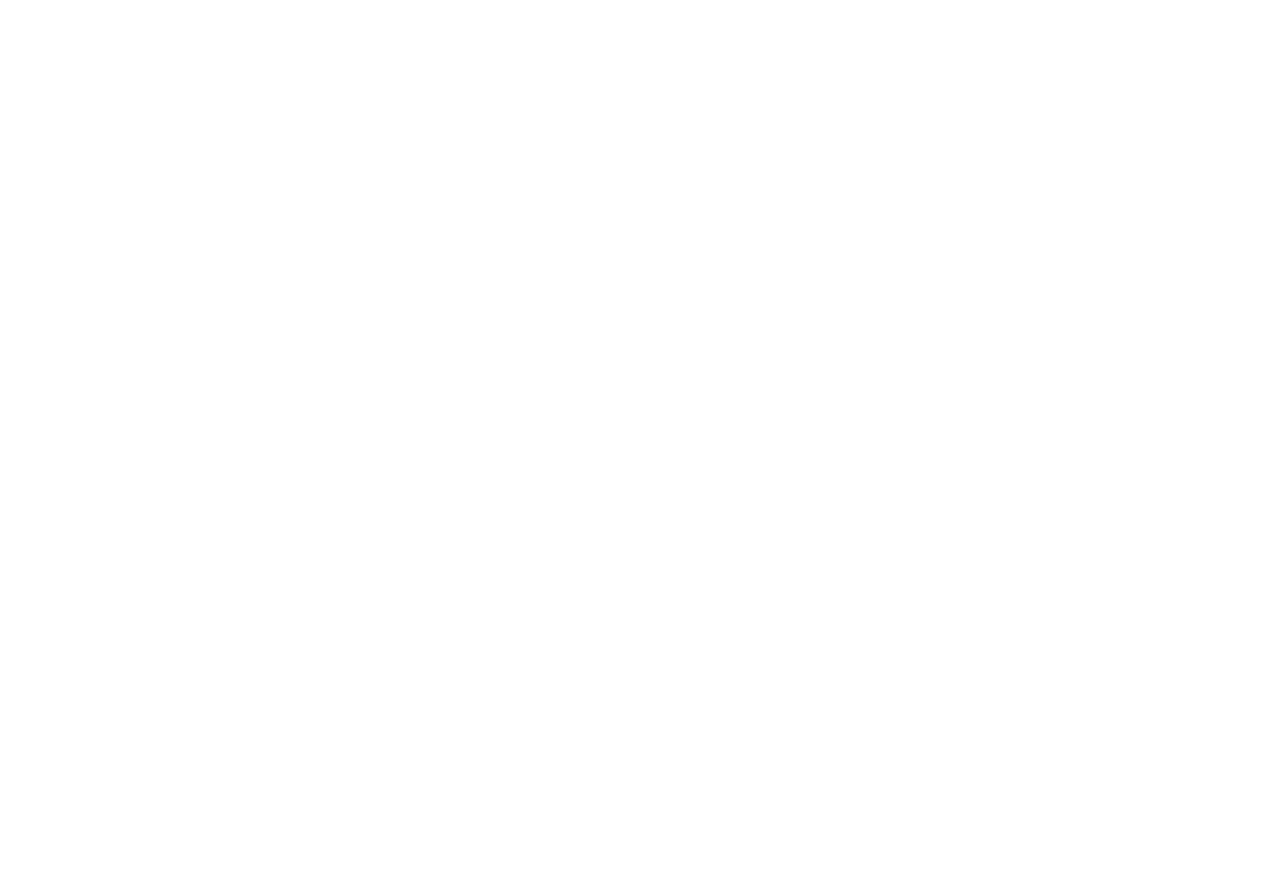
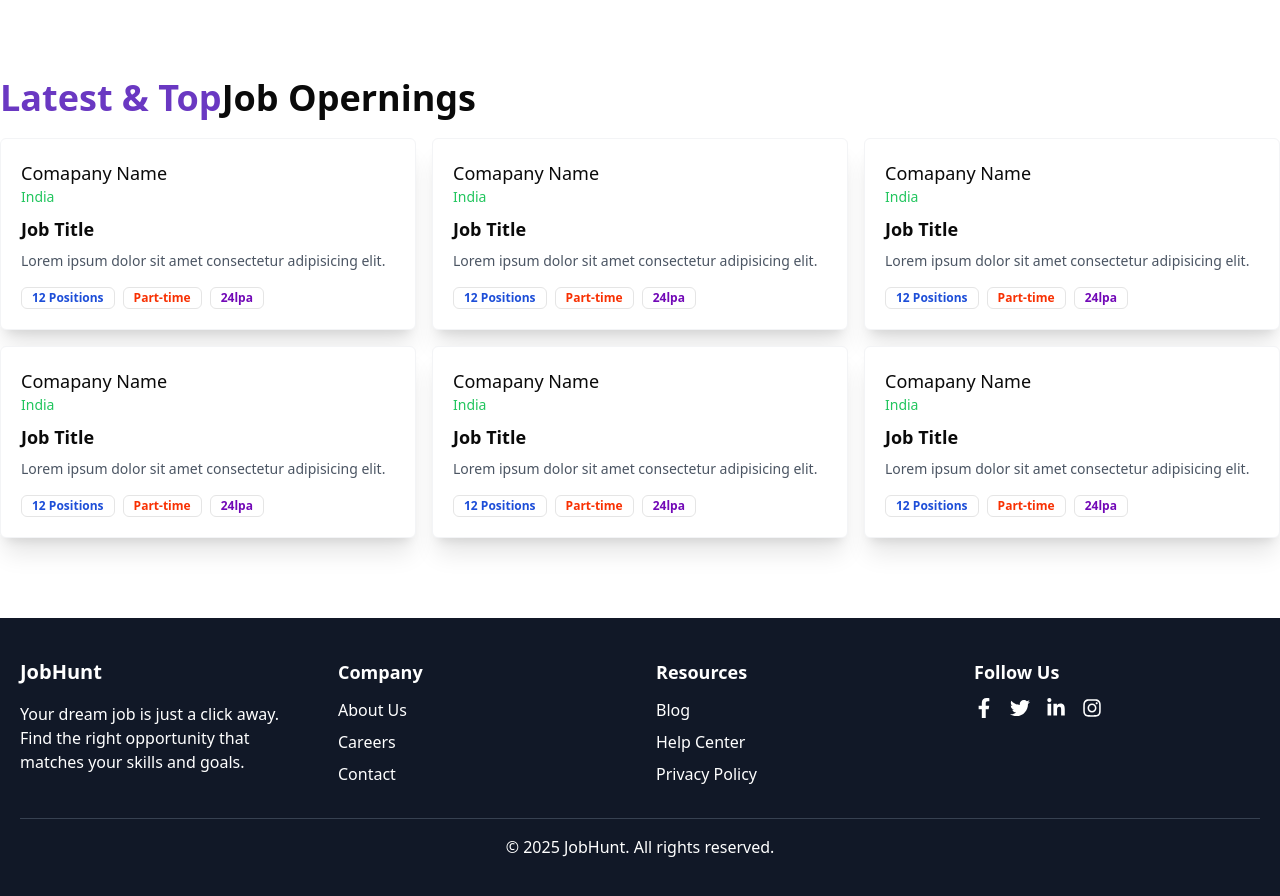
Before and after one commit to AdityaSonawane5/web_Development, a React (Vite) app in the folder Job_Portal/Frontend/: page / in a window 1280 px wide. Shown: the part 480-1376 px from the top of the page. Before the commit the page ends 800 px from the top, so only its background shows below. Built offline with nearby package versions, Linux system fonts and the light colour scheme.

Commit message:
Add footer component, job filtering, and latest job cards; update styles and dependencies

```diff
--- a/Job_Portal/Frontend/package.json
+++ b/Job_Portal/Frontend/package.json
@@ -24,6 +24,7 @@
     "next-themes": "^0.4.4",
     "react": "^19.0.0",
     "react-dom": "^19.0.0",
+    "react-icons": "^5.5.0",
     "react-redux": "^9.2.0",
     "react-router-dom": "^7.1.5",
     "sonner": "^2.0.0",
--- a/Job_Portal/Frontend/src/App.jsx
+++ b/Job_Portal/Frontend/src/App.jsx
@@ -2,6 +2,7 @@
 import Home from './components/Home.jsx';
 import Signup from './components/auth/Signup.jsx';
 import Login from './components/auth/Login';
+import Jobs from './components/Jobs.jsx';
 
 const appRouter = createBrowserRouter([
   {
@@ -16,6 +17,10 @@
     path: '/signup',
     element: <Signup />,
   },
+  {
+    path:'/jobs',
+    element:<Jobs/>
+  }
 ]);
 
 function App() {
--- /dev/null
+++ b/Job_Portal/Frontend/src/components/FilterCard.jsx
@@ -0,0 +1,46 @@
+import React from 'react'
+import { RadioGroup, RadioGroupItem } from './ui/radio-group'
+
+const filterData = [
+    {
+        filterType: "Location",
+        array: ["delhi", "mumbai", "banglore", "pune", "hyderabad"]
+    },
+    {
+        filterType: "Industry",
+        array: ["Frontend Developer", "Backend Developer", "Fullstack Developer"]
+    },
+    {
+        filterType: "Salary",
+        array: ["0-40k", "42-1lack", "1lack-5lack"]
+    }
+]
+const FilterCard = () => {
+    return (
+        <div>
+            <h1>Filter Jobs</h1>
+            <hr className='mt-3' />
+            <RadioGroup>
+                {
+                    filterData.map((data, index) => (
+                        <div>
+                            <h1>{data.filterType}</h1>
+                            {
+                                data.array.map((item,index)=>{
+                                    return(
+                                        <div>
+                                            <RadioGroupItem value={item} />
+                                            <label>{item}</label>
+                                        </div>
+                                    )}
+                                )
+                            }
+                        </div>
+                    ))
+                }
+            </RadioGroup>
+        </div>
+    )
+}
+
+export default FilterCard
--- /dev/null
+++ b/Job_Portal/Frontend/src/components/Footer.jsx
@@ -0,0 +1,48 @@
+import React from "react";
+import { FaFacebookF, FaTwitter, FaLinkedinIn, FaInstagram } from "react-icons/fa";
+
+const Footer = () => {
+  return (
+    <footer className="bg-gray-900 text-white py-10 px-5">
+      <div className="max-w-7xl mx-auto grid grid-cols-1 md:grid-cols-4 gap-8">
+        <div>
+          <h2 className="text-xl font-semibold mb-4">JobHunt</h2>
+          <p>Your dream job is just a click away. Find the right opportunity that matches your skills and goals.</p>
+        </div>
+
+        <div>
+          <h3 className="text-lg font-semibold mb-3">Company</h3>
+          <ul className="space-y-2">
+            <li><a href="/about" className="hover:text-gray-400">About Us</a></li>
+            <li><a href="/careers" className="hover:text-gray-400">Careers</a></li>
+            <li><a href="/contact" className="hover:text-gray-400">Contact</a></li>
+          </ul>
+        </div>
+
+        <div>
+          <h3 className="text-lg font-semibold mb-3">Resources</h3>
+          <ul className="space-y-2">
+            <li><a href="/blog" className="hover:text-gray-400">Blog</a></li>
+            <li><a href="/help" className="hover:text-gray-400">Help Center</a></li>
+            <li><a href="/privacy" className="hover:text-gray-400">Privacy Policy</a></li>
+          </ul>
+        </div>
+
+        <div>
+          <h3 className="text-lg font-semibold mb-3">Follow Us</h3>
+          <div className="flex space-x-4">
+            <a href="#" className="hover:text-gray-400"><FaFacebookF size={20} /></a>
+            <a href="#" className="hover:text-gray-400"><FaTwitter size={20} /></a>
+            <a href="#" className="hover:text-gray-400"><FaLinkedinIn size={20} /></a>
+            <a href="#" className="hover:text-gray-400"><FaInstagram size={20} /></a>
+          </div>
+        </div>
+      </div>
+      <div className="text-center mt-8 border-t border-gray-700 pt-4">
+        <p>&copy; {new Date().getFullYear()} JobHunt. All rights reserved.</p>
+      </div>
+    </footer>
+  );
+};
+
+export default Footer;
--- a/Job_Portal/Frontend/src/components/Home.jsx
+++ b/Job_Portal/Frontend/src/components/Home.jsx
@@ -3,6 +3,7 @@
 import HeroSection from './HeroSection'
 import CategoryCarousel from './CategoryCarousel'
 import LatestJobs from './LatestJobs'
+import Footer from './Footer'
 
 const Home = () => {
   return (
@@ -11,7 +12,7 @@
       <HeroSection/>
       <CategoryCarousel/>
       <LatestJobs/>
-      {/* <Footer/>  */}
+      <Footer/>
     </div>
   )
 }
--- /dev/null
+++ b/Job_Portal/Frontend/src/components/Job.jsx
@@ -0,0 +1,47 @@
+import React from 'react'
+import { Button } from './ui/button'
+import {Bookmark } from 'lucide-react'
+import { Avatar, AvatarImage } from '@radix-ui/react-avatar'
+import { Badge } from './ui/badge'
+
+const Job = () => {
+    return (
+        <div className='p-5 rpunded-md shadow-xl bg-white border border-gray-200'>
+            <div className='flex items-center justify-between'>
+                <p className='text-sm text-gray-500'>2 days ago</p>
+                <Button variant="outline" classname="rounded-full" size="icon"><Bookmark /></Button>
+            </div>
+
+
+            <div className='flex items-center gap-2 my-2'>
+                <Button classname="p-6 " variant="outline" size="icon">
+                    <Avatar>
+                        <AvatarImage src='https://encrypted-tbn0.gstatic.com/images?q=tbn:ANd9GcSa2MIKJFzxdfzDrXwbElUQZnWVxbNiGKAq2g&s' />
+                    </Avatar>
+                </Button>
+                <div>
+                    <h1 className='font-medium text-lg'>Company Name</h1>
+                    <p className='text-sm text-gray-500'>India</p>
+                </div>
+            </div>
+
+            <div>
+                <h1 className='font-bold text-lg my-2'>Title0</h1>
+                <p className='text-sm text-gray-600'>Lorem ipsum dolor sit amet consectetur adipisicing elit. Asperiores architecto dolorum quasi, suscipit voluptate. Nesciunt sapiente eligendi repudiandae molestias sed.</p>
+            </div>
+            <div>
+                <div className='flex items-center gap-2 mt-4'>
+                    <Badge className={"text-blue-700 font-bold"} variant="ghost">12 Positions</Badge>
+                    <Badge className={"text-[#F83002] font-bold"} variant="ghost">Part-time</Badge>
+                    <Badge className={"text-[#7209b7] font-bold"} variant="ghost">24lpa</Badge>
+                </div>
+            </div>
+            <div className='flex items-center gap-4 m-4'>
+                <Button variant="outline">Details</Button>
+                <Button className="bg-[#7209b7] ">save for Later</Button>
+            </div>
+        </div>
+    )
+}
+
+export default Job
--- /dev/null
+++ b/Job_Portal/Frontend/src/components/Jobs.jsx
@@ -0,0 +1,39 @@
+import React from 'react'
+import Navbar from './shared/Navbar'
+import FilterCard from './FilterCard'
+import Job from './Job'
+
+const jobsArray = [1, 2, 3, 4, 5, 6, 7, 8];
+const Jobs = () => {
+    return (
+        <div>
+            <Navbar />
+            <div className='max-w-7xl mx-auto mt-5'>
+                <div className='flex gap-5'>
+                    <div className='w-20%'>
+                        <FilterCard />
+                    </div>
+                    {
+                        jobsArray.length == 0 ? <span>jobs not found</span> : (
+                            <div className='flex-1 h-[88vh] overflow-y-auto pd-5'>
+                                <div className='grid grid-cols-3 gap-5'>
+                                    {
+                                        jobsArray.map((item, index) => (
+                                            <div>
+                                                <Job />
+                                            </div>
+                                        ))
+                                    }
+                                </div>
+                            </div>
+                        )
+                        // jobsArray.map((item, index) => <Job />)
+                    }
+                </div>
+            </div>
+
+        </div>
+    )
+}
+
+export default Jobs
--- /dev/null
+++ b/Job_Portal/Frontend/src/components/LatestJobCard.jsx
@@ -0,0 +1,25 @@
+import { Badge } from './ui/badge'
+import React from 'react'
+
+const LatestJobCard = () => {
+  return (
+    <div className='p-5 rounded-md shadow-xl bg-white border border-gray-100  cursor-pointer'>
+      <div>
+        <h1 className='font-medium text-lg '>Comapany Name</h1>
+        <p className='text-sm text-green-500'>India</p>
+      </div>
+      <div>
+        <h1 className='font-bold text-lg my-2'>Job Title</h1>
+        <p className='text-sm text-gray-600'>Lorem ipsum dolor sit amet consectetur adipisicing elit. </p>
+      </div>
+      <div className='flex items-center gap-2 mt-4'>
+        <Badge className={"text-blue-700 font-bold"} variant="ghost">12 Positions</Badge>
+        <Badge className={"text-[#F83002] font-bold"} variant="ghost">Part-time</Badge>
+        <Badge className={"text-[#7209b7] font-bold"} variant="ghost">24lpa</Badge>
+      </div>
+
+    </div>
+  )
+}
+
+export default LatestJobCard
--- a/Job_Portal/Frontend/src/components/LatestJobs.jsx
+++ b/Job_Portal/Frontend/src/components/LatestJobs.jsx
@@ -1,11 +1,18 @@
 import React from 'react'
+import LatestJobCard from './LatestJobCard';
 
+const randomeJobs = [1, 2, 3, 4, 5, 6, 7, 8];
 const LatestJobs = () => {
-  return (
-    <div>
-
-    </div>
-  )
+    return (
+        <div className='max-w-7xl mx-auto my-20'>
+            <h1 className='text-4xl font-bold'><span className='text-[#6A38C2]'>Latest & Top</span>Job Opernings</h1>
+            <div className='grid grid-cols-3 gap-4 my-5'>
+                {
+                    randomeJobs.slice(0,6).map((item, index) => <LatestJobCard />)
+                }
+            </div>
+        </div>
+    )
 }
 
 export default LatestJobs
--- /dev/null
+++ b/Job_Portal/Frontend/src/components/ui/badge.jsx
@@ -0,0 +1,34 @@
+import * as React from "react"
+import { cva } from "class-variance-authority";
+
+import { cn } from "@/lib/utils"
+
+const badgeVariants = cva(
+  "inline-flex items-center rounded-md border px-2.5 py-0.5 text-xs font-semibold transition-colors focus:outline-none focus:ring-2 focus:ring-ring focus:ring-offset-2",
+  {
+    variants: {
+      variant: {
+        default:
+          "border-transparent bg-primary text-primary-foreground shadow hover:bg-primary/80",
+        secondary:
+          "border-transparent bg-secondary text-secondary-foreground hover:bg-secondary/80",
+        destructive:
+          "border-transparent bg-destructive text-destructive-foreground shadow hover:bg-destructive/80",
+        outline: "text-foreground",
+      },
+    },
+    defaultVariants: {
+      variant: "default",
+    },
+  }
+)
+
+function Badge({
+  className,
+  variant,
+  ...props
+}) {
+  return (<div className={cn(badgeVariants({ variant }), className)} {...props} />);
+}
+
+export { Badge, badgeVariants }
--- a/Job_Portal/Frontend/src/index.css
+++ b/Job_Portal/Frontend/src/index.css
@@ -290,3 +290,18 @@
     @apply bg-background text-foreground;
   }
 }
+
+
+
+
+
+
+
+@layer base {
+  * {
+    @apply border-border outline-ring/50;
+  }
+  body {
+    @apply bg-background text-foreground;
+  }
+}
```
Also changed, not shown: 1 other file (tests, documents, lock files or other folders).
